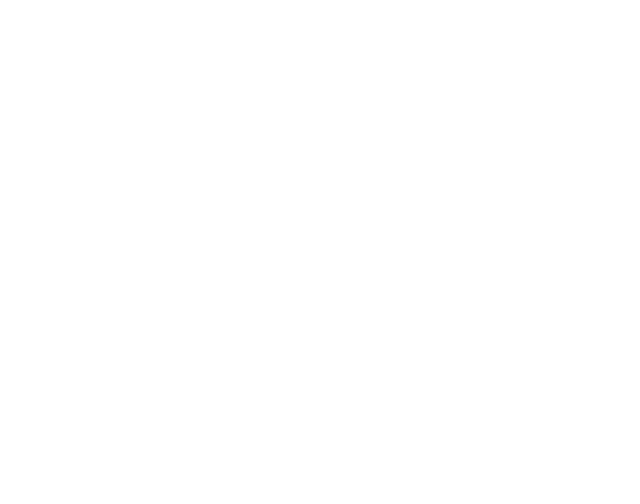
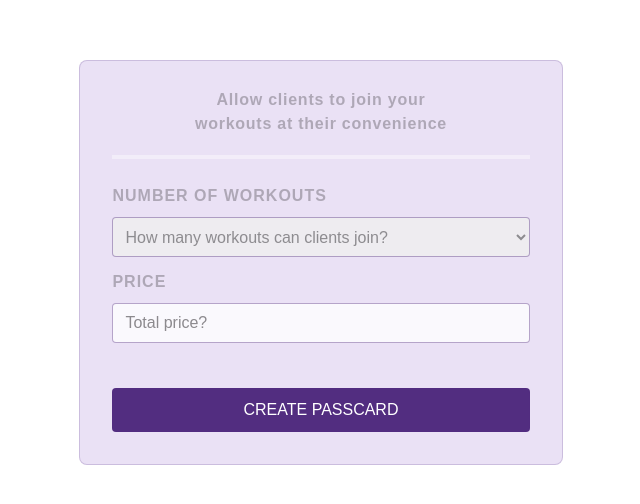
Before and after one commit to lambda-ttweb48-anywherefitness/client, a React (Create React App) app: page /createpass in a window 1280 px wide. Shown: the part 164-668 px from the top of the page, without its empty margins (319-959 px from the left). Built offline with nearby package versions, Linux system fonts and the light colour scheme.

Commit message:
basic create pass

```diff
--- a/src/App.js
+++ b/src/App.js
@@ -4,6 +4,7 @@
 import Login from "./components/Login/Login.js";
 import Register from "./components/Register/Register.js";
 import CreateClass from './components/CreateClass/CreateClass';
+import CreatePassCard from './components/CreatePassCard/CreatePassCard.js';
 
 import { UserContext } from "./utils/UserContext";
 import { useProfile } from "./utils/useProfile";
@@ -19,6 +20,7 @@
                         <Route path="/register" component={Register} />
                         <Route path='/createclass' component={CreateClass} />
                         <Route path='/dashboard' />
+                        <Route path='/createpass' component={CreatePassCard} />
                     </Switch>
                 </main>
             </UserContext.Provider>
--- a/src/components/CreateClass/CreateClass.js
+++ b/src/components/CreateClass/CreateClass.js
@@ -181,7 +181,7 @@
                         <h3>MAX CLASS SIZE</h3>
                     </label>
                     <input
-                        type='text'
+                        type='number'
                         placeholder="How many people can join?"
                         className='inputValue'
                         name='max_size'
--- a/src/components/CreateClass/createClassSchema.js
+++ b/src/components/CreateClass/createClassSchema.js
@@ -14,6 +14,6 @@
         .required('Please select intensity level'),
     location: Yup.string()
         .required('Please select workout location'),
-    max_size: Yup.string()
+    max_size: Yup.number()
         .required('Please enter class limit'),
 })
--- /dev/null
+++ b/src/components/CreatePassCard/CreatePassCard.js
@@ -0,0 +1,209 @@
+import React, { useState } from 'react';
+import styled from 'styled-components';
+import { useHistory } from 'react-router-dom';
+
+import { axiosWithAuth } from "../../utils/axiosWithAuth.js";
+import * as Yup from 'yup';
+import Schema from './createPassCardSchema';
+
+
+function CreatePassCard() {
+    const [ formValues, setFormValues ] = useState({
+        total_classes: '',
+        price: '',
+    })
+
+    const [ errors, setErrors ] = useState({
+        total_classes: null,
+        price: null,
+    })
+
+    const history = useHistory();
+
+    const onChange = (e) => {
+        const { name, value } = e.target
+        setFormValues({
+            ...formValues,
+            [name]: value,
+        })
+    }
+
+    const updateErrors = () => {
+        Object.keys(formValues).map(key => {
+            const value = formValues[key]
+            Yup.reach(Schema, key)
+            .validate(value)
+            .then(() => {
+                setErrors({
+                    ...errors,
+                    [key]: '',
+                })
+            })
+            .catch((err) => {
+                setErrors({
+                    ...errors,
+                    [key]: err.errors[0]
+                })
+            })
+        })
+    }
+
+    const onSubmit = (e) => {
+        e.preventDefault()
+        updateErrors()
+        console.log('yo');
+        console.log(errors.total_classes)
+        console.log(errors.price)
+        Schema.isValid(formValues).then((valid) => {
+            if (valid) {
+                axiosWithAuth()
+                .post('https://anywherefitness-server.herokuapp.com/api/class_passes', formValues)
+                .then(res => {
+                    history.push('/dashboard');
+                })
+                .catch(err => {
+                    console.log(err)
+                })
+            }
+        })
+    }
+
+
+    return (
+        <CreatePassForm>
+            <form onSubmit={onSubmit}>
+                <h3 className='explainText'>
+                    Allow clients to join your <br></br>workouts at their convenience
+                </h3>
+                <div className='spread'>.</div>
+                <div>
+                    <label>
+                        <h3 className='workoutTitle'>NUMBER OF WORKOUTS</h3>
+                    </label>
+                    <select className='inputValue' name='total_classes' onChange={onChange} type='number'>
+                        <option value=''>How many workouts can clients join?</option>
+                        <option value='1'>1</option>
+                        <option value='5'>5</option>
+                        <option value='10'>10</option>
+                        <option value='15'>15</option>
+                        <option value='20'>20</option>
+                    </select>
+                    <p className='errorAlert'>{errors.total_classes}</p>
+                </div>
+
+                <div>
+                    <label>
+                        <h3>PRICE</h3>
+                        <input
+                            type='number'
+                            placeholder='Total price?'
+                            name='price'
+                            className='inputValue'
+                            onChange={onChange}
+                        />
+                    </label>
+                    <p className='errorAlert'>{errors.price} </p>
+                </div>
+                <button className='createPassCardBtn'>create passcard</button>
+
+
+            </form>
+        </CreatePassForm>
+    )
+}
+
+export default CreatePassCard;
+
+
+const CreatePassForm = styled.div`
+    background-color: #EAE1F5;
+    width: 33%;
+    border-radius: 8px;
+    margin: auto;
+    padding: 2rem;
+    border: 1px solid rgba(82, 45, 128, 0.2);
+    margin-top: 14rem;
+
+
+    h3 {
+        opacity: 25%;
+        margin-bottom: .75rem;
+        font-size: 1rem;
+        font-family: 'Montserrat', sans-serif;
+        letter-spacing: 1px;
+    }
+
+    .explainText {
+        font-size: 1rem;
+        text-align: center;
+        margin-bottom: 1.2rem;
+        margin-top: -.3rem;
+        opacity: 25%;
+        letter-spacing: .75px;
+        line-height: 1.5;
+    }
+
+    .spread {
+        background-color: white;
+        width: 100%;
+        height: .25rem;
+        opacity: 40%;
+        color: #EAE1F5;
+    }
+
+    input {
+        width: 100%;
+        height: 2.5rem;
+        border-radius: 4px;
+        padding-left:.75rem;
+        box-sizing: border-box;
+        border: .5px solid rgba(82, 45, 128, 0.5);
+        font-family: 'Montserrat', sans-serif;
+    }
+
+    select {
+        width: 100%;
+        height: 2.5rem;
+        border-radius: 4px;
+        padding-left: .5rem;
+        box-sizing: border-box;
+        border: .5px solid rgba(82, 45, 128, 0.5);
+        font-family: 'Montserrat', sans-serif;
+    }
+
+    .workoutTitle {
+        margin-top: 1.75rem;
+    }
+
+    .createPassCardBtn{
+        width: 100%;
+        height: 2.75rem;
+        border-radius: 4px;
+        outline: none;
+        margin-top: 2rem;
+        text-transform: uppercase;
+        background-color: #522D80;
+        color: white;
+        font-size: 1rem;
+        border: .5px solid rgba(82, 45, 128, 0.5);
+        font-family: 'Montserrat', sans-serif;
+    }
+
+    .inputValue {
+        color: #777;
+        font-size: 1rem;
+        opacity: 80%;
+    }
+
+    .errorAlert {
+        color: #777;
+        font-size: .8rem;
+        opacity: 80%;
+        font-family: 'Montserrat', sans-serif;
+        text-align: center;
+        color: rgba(82, 45, 128, 0.5)
+    }
+
+
+
+`
--- /dev/null
+++ b/src/components/CreatePassCard/createPassCardSchema.js
@@ -0,0 +1,8 @@
+import * as Yup from 'yup';
+
+export default Yup.object().shape({
+    total_classes: Yup.number()
+        .required('Please select number of workouts'),
+    price: Yup.number()
+        .required('Please enter correct amount'),
+})
```
